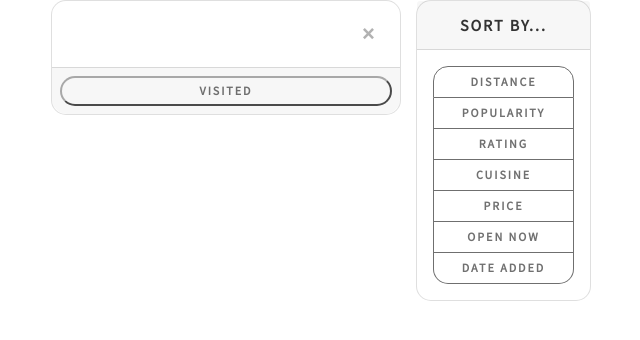
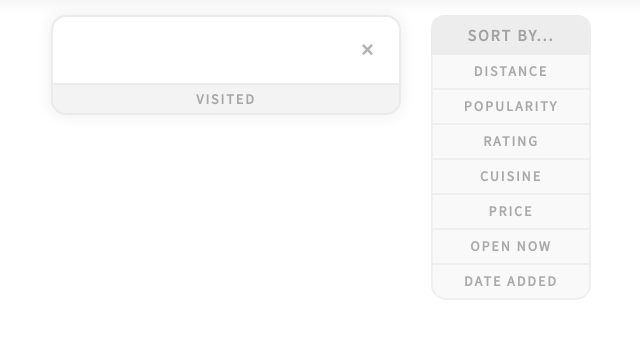
Before and after one commit to andrewzulaybar/yelp-restaurants, a Django app: template bookmark/templates/bookmark/bookmarks.html in a window 1280 px wide. Shown: the part 70-410 px from the top of the page, without its empty margins (414-1054 px from the left). Run offline with Django 3.2, Linux system fonts and the light colour scheme; tables that the repository leaves empty hold one stand-in row (values such as "Sample post"); the template is opened without the code that fills it: values that come from a table or form of the project are taken from there, most other values are stand-ins (such as "Sample title", 1, 10 or a date in 2020); parts of the project's set-up code (start-up, migrations or seed data) failed here and were passed over; some libraries are stand-ins or nearby versions.

Commit message:
Changed UI design.

```diff
--- a/bookmark/static/bookmark/main.css
+++ b/bookmark/static/bookmark/main.css
@@ -6,8 +6,9 @@
 /***** navigation bar *****/
 
 /* navbar */
-#bootstrap-overrides .navbar {
+.navbar {
     background: rgba(255, 255, 255, 1);
+    box-shadow: 0px 0px 15px rgba(229, 229, 229, 0.75);
 }
 
 /* navbar links */
@@ -20,25 +21,25 @@
 }
 
 /* search bar */
-#bootstrap-overrides #search {
+#search {
     width: 100%;
 }
 
 /* common attributes for search form and button */
-#bootstrap-overrides .form-control,
-#bootstrap-overrides .input-group-append {
+.form-control,
+.input-group-append {
     background-color: rgba(51, 51, 51, 0.1);
     border-color: rgba(51, 51, 51, 0.1);
     color: rgba(51, 51, 51, 0.75);
 }
 
 /* search form */
-#bootstrap-overrides .form-control {
+.form-control {
     border-radius: 20px 0px 0px 20px;
 }
 
 /* search button */
-#bootstrap-overrides .input-group-append {
+.input-group-append {
     border-radius: 0px 20px 20px 0px;
     height: 38px;
     left: 1px;
@@ -47,40 +48,56 @@
 
 /***** main content *****/
 
-#bootstrap-overrides .card-image-top {
-    border-radius: 15px 15px 0px 0px;
+/* main div */
+main {
+    margin-top: 15px;
+}
+
+/* card image */
+.card-image-top {
+    border-radius: 13px 13px 0px 0px;
     height: 150px;
     object-fit: cover;
 }
 
-/* common attributes for alerts and cards */
-#bootstrap-overrides .alert,
-#bootstrap-overrides .card {
+/* alerts */
+.alert {
     border-radius: 15px;
 }
 
 /* card */
-#bootstrap-overrides .card {
+.card {
     background-color: white;
-    color: rgba(51, 51, 51, 1);
+    border-radius: 15px;
+    color: rgba(51, 51, 51, 0.75);
+    box-shadow: 0px 0px 15px rgba(229, 229, 229, 0.75);
+    border: 2px solid rgba(229, 229, 229, 0.75);
 }
 
 /* common attributes for card title and subtitle */
-#bootstrap-overrides .card-title,
-#bootstrap-overrides .card-subtitle {
+.card-title,
+.card-subtitle {
     overflow: hidden;
     text-overflow: ellipsis;
     white-space: nowrap;
 }
 
+/* card title */
+.card-title {
+    color: rgba(51, 51, 51, 0.75);
+    font-size: 20px;
+    font-weight: 500;
+}
+
 /* card subtitle */
-#bootstrap-overrides .card-subtitle {
-    color: gray;
+.card-subtitle {
+    color: rgba(51, 51, 51, 0.40);
     font-weight: normal;
+    font-size: 16px;
 }
 
 /* card close button */
-#bootstrap-overrides .close {
+.close {
     background-color: transparent;
     border-width: 0px;
     box-shadow: none;
@@ -90,75 +107,105 @@
 
 /* card footer */
 #bootstrap-overrides .card-footer {
-    border-bottom-width: 0px;
-    border-radius: 0px 0px 15px 15px;
+    border-width: 0px;
+    height: 30px;
+    border-radius: 0px 0px 13px 13px;
 }
 
 /* bookmark and visited buttons */
-#bootstrap-overrides .btn-sm {
-    background-color: transparent;
-    border-color: rgba(51, 51, 51, 0.7);
-    border-radius: 20px;
-    color: rgba(51, 51, 51, 0.7);
-    font-size: 12px;
+.btn-sm {
+    background: rgba(229, 229, 229, 0.25);
+    border-color: rgba(229, 229, 229, 0.5);
+    border-top-width: 2px;
+    border-bottom-width: 0px;
+    color: rgba(51, 51, 51, 0.40);
+    font-size: 14px;
     font-weight: 600;
     letter-spacing: 2px;
     text-transform: uppercase;
+    width: 50%;
+    height: 100%;
+}
+
+/* home page bookmark button */
+#home-page-bookmark {
+    border-left-width: 0px;
+    border-radius: 0px 0px 0px 13px;
+}
+
+/* home page visited button */
+#home-page-visited {
+    border-right-width: 0px;
+    border-radius: 0px 0px 13px 0px;
 }
 
 /* focus state of bookmark and visited buttons */
-#bootstrap-overrides .btn-sm:focus {
+.btn-sm:focus,
+#home-page-bookmark:focus,
+#home-page-visited:focus {
     outline: none;
+}
+
+/* bookmarks page visited button */
+#bookmarks-visited {
+    border-left-width: 0px;
+    border-right-width: 0px;
+    border-radius: 0px 0px 13px 13px;
 }
 
 /***** bookmarks sidebar *****/
 
-/* sidebar card header */
-#bootstrap-overrides #sort-by.card-header{
+/* sidebar header */
+#sort-by {
+    background: rgba(229, 229, 229, 0.7);
+    border-radius: 13px 13px 0px 0px;
+    border-color: rgba(229, 229, 229, 0.5);
+    border-width: 2px;
+    color: rgba(51, 51, 51, 0.40);
     font-size: 16px;
     font-weight: 600;
     letter-spacing: 2px;
     text-transform: uppercase;
 }
 
-/* common attributes of sort-by buttons in bookmarks */
-#bootstrap-overrides .btn-bottom,
-#bootstrap-overrides .btn-middle,
-#bootstrap-overrides .btn-top {
-    background-color: transparent;
-    border-color: rgba(51, 51, 51, 0.7);
-    color: rgba(51, 51, 51, 0.7);
-    font-size: 12px;
+/* sidebar buttons */
+.btn-bottom,
+.btn-middle {
+    background: rgba(229, 229, 229, 0.25);
+    border-color: rgba(229, 229, 229, 0.5);
+    border-width: 2px;
+    color: rgba(51, 51, 51, 0.40);
+    font-size: 14px;
     font-weight: 600;
     letter-spacing: 2px;
     text-transform: uppercase;
 }
 
+/* sidebar buttons on hover */
+.btn-bottom:hover,
+.btn-middle:hover {
+    color: rgba(51, 51, 51, 0.75);
+}
+
 /* bottom sidebar button */
-#bootstrap-overrides .btn-bottom {
+.btn-bottom {
     border-radius: 0px 0px 15px 15px;
     border-top: none;
 }
 
 /* middle sidebar buttons */
-#bootstrap-overrides .btn-middle {
+.btn-middle {
     border-radius: 0px;
     border-top: none;
 }
 
-/* top sidebar button */
-#bootstrap-overrides .btn-top {
-    border-radius: 15px 15px 0px 0px;
-}
-
-/* active state of sort-by buttons in bookmarks */
-#bootstrap-overrides .btn-bottom:active,
-#bootstrap-overrides .btn-middle:active,
-#bootstrap-overrides .btn-top:active {
+/* active state of sidebar buttons in bookmarks */
+.btn-bottom:active,
+.btn-middle:active {
     outline: none;
 }
 
 /* sidebar left gutter */
-#bootstrap-overrides .card.sidebar {
+.card.sidebar {
     margin-left: -15px;
 }
--- a/bookmark/templates/bookmark/bookmarks.html
+++ b/bookmark/templates/bookmark/bookmarks.html
@@ -15,11 +15,9 @@
         </div>
         <!-- Sidebar -->
         <div class="d-none d-sm-block col-sm-4 col-md-3 col-lg-2">
-            <div class="card sidebar">
-                <div class="card-header text-center" id="sort-by">Sort by...</div>
-                <div class="card-body p-3">
+            <div class="btn-block p-2 text-center" id="sort-by">Sort by...</div>
             <form action="{% url 'sort-by-distance' %}" method="get">
-                        <input type="submit" class="btn btn-top btn-block" value="Distance">
+                <input type="submit" class="btn btn-middle btn-block" value="Distance">
             </form>
             <form action="{% url 'sort-by-popularity' %}" method="get">
                 <input type="submit" class="btn btn-middle btn-block" value="Popularity">
@@ -41,8 +39,6 @@
             </form>
         </div>
     </div>
-        </div>
-    </div>
 {% endblock main %}
 
 <!-- Close button -->
@@ -57,7 +53,7 @@
 
 <!-- Visited button -->
 {% block visited_button %}
-    <input type="submit" class="btn-sm btn-primary btn-block" value="Visited">
+    <input type="submit" class="btn-sm btn-primary btn-block" id="bookmarks-visited" value="Visited">
 {% endblock visited_button %}
 
 <!-- Bookmark button -->
--- a/bookmark/templates/bookmark/home.html
+++ b/bookmark/templates/bookmark/home.html
@@ -33,7 +33,18 @@
             </div>
             <!-- Card footer -->
             {% block footer %}
-            <div class="card-footer p-2">
+            <div class="card-footer p-0">
+                <!-- Bookmark form -->
+                <form action="{% url 'add-to-bookmarks' %}" method="post">
+                    {% csrf_token %}
+                    <input type="hidden" name="name" value="{{ restaurant.name }}">
+                    <input type="hidden" name="business_id" value="{{ restaurant.id }}">
+                    <input type="hidden" name="visited" value="False">
+                    <input type="hidden" name="bookmark" value="True">
+                    {% block bookmark_button %}
+                        <input type="submit" class="btn-sm btn-primary float-left"  id="home-page-bookmark" value="Bookmark">
+                    {% endblock bookmark_button %}
+                </form>
                 <!-- Visited form -->
                 <form action="{% url 'add-to-visited' %}" method="post">
                     {% csrf_token %}
@@ -42,19 +53,8 @@
                     <input type="hidden" name="visited" value="True">
                     <input type="hidden" name="bookmark" value="False">
                     {% block visited_button %}
-                        <input type="submit" class="btn-sm btn-primary float-left" value="Visited">
+                        <input type="submit" class="btn-sm btn-primary float-right" id="home-page-visited" value="Visited">
                     {% endblock visited_button %}
-                </form>
-                <!-- Bookmark form -->
-                <form action="{% url 'add-to-bookmarks' %}" method="post">
-                    {% csrf_token %}
-                    <input type="hidden" name="name" value="{{ restaurant.name }}">
-                    <input type="hidden" name="business_id" value="{{ restaurant.id }}">
-                    <input type="hidden" name="visited" value="False">
-                    <input type="hidden" name="bookmark" value="True">
-                    {% block bookmark_button %}
-                        <input type="submit" class="btn-sm btn-primary float-right" value="Bookmark">
-                    {% endblock bookmark_button %}
                 </form>
             </div>
             {% endblock footer %}
```
Lines whose indentation alone changed are shown as unchanged.
